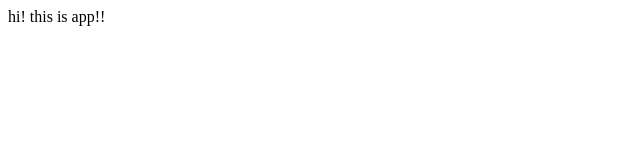
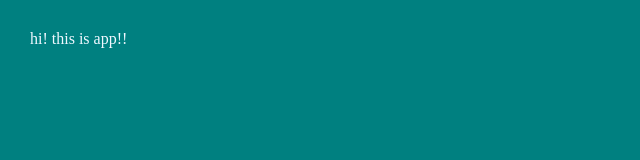
Before and after one commit to onlinekkabchi/short-story-blog-mern, a React app in the folder page/: page / in a window 1280 px wide. Shown: the whole page, without its empty margins (0-640 px from the left). Built offline with nearby package versions, Linux system fonts and the light colour scheme.

Commit message:
style: style.css 추가

```diff
--- a/page/public/index.html
+++ b/page/public/index.html
@@ -1,6 +1,7 @@
 <html>
     <head>
         <meta name="viewport" content="width=device-width, initial-scale=1.0">
+        <link rel="stylesheet" href="./style.css">
     </head>
     <body>
         <div id="app"></div>
--- /dev/null
+++ b/page/public/style.css
@@ -0,0 +1,6 @@
+body{
+    background-color: teal;
+    color: aliceblue;
+    padding: 30px;
+    margin:0;
+}
```
